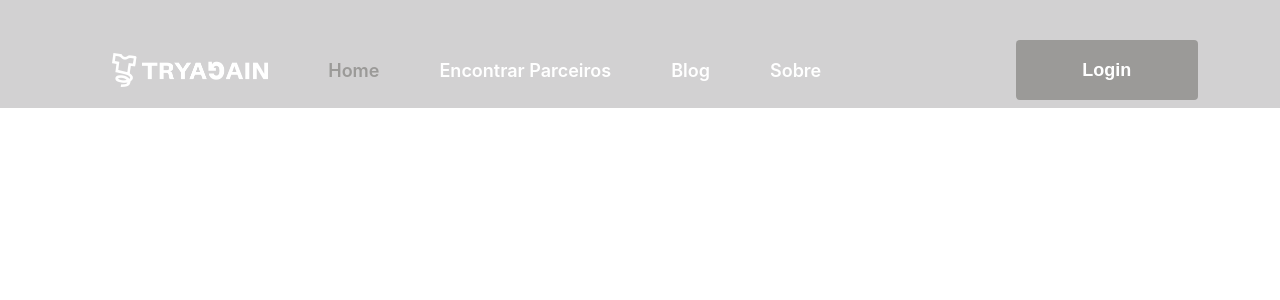
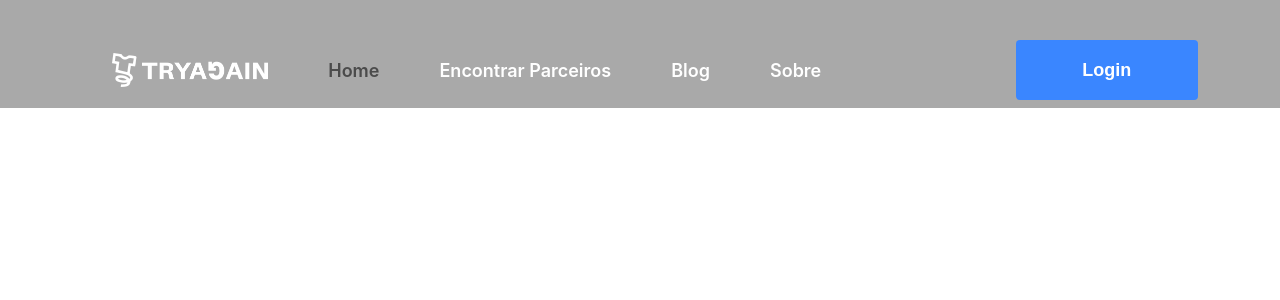
Before and after one commit to provihack-equipe-25/ph-team25, a React (Create React App) app in the folder team25/: page / in a window 1280 px wide. Shown: the top 300 px of the page. Built offline with nearby package versions, Linux system fonts and the light colour scheme.

Commit message:
[fix] colors readjusted

```diff
--- a/team25/src/App.js
+++ b/team25/src/App.js
@@ -6,9 +6,7 @@ import Router from "./router/Router"
 function App() {
   return (
     <BrowserRouter>
-      <Router>
-        <Header />
-      </Router>
+      <Router/>
     </BrowserRouter>
   )
 }
--- a/team25/src/components/header/styledHeader.js
+++ b/team25/src/components/header/styledHeader.js
@@ -12,7 +12,7 @@ export const HeaderContainer = styled.header`
     display: flex;
     align-items: center;
     #home {
-      color: ${colors.main};
+      color: ${colors.secondary};
     }
     a {
       margin: 0 30px;
@@ -32,16 +32,19 @@ export const HeaderContainer = styled.header`
     width: 182px;
     height: 60px;
     border: none;
-    background: #9b9a98;
+    background: ${colors.main};
     border-radius: 4px;
     font-style: normal;
     font-weight: 600;
     font-size: 18px;
     color: white;
-    transition: 300ms ease;
+    transition: 400ms ease;
     cursor: pointer;
     :hover{
-      opacity: 80%;
+      opacity: 90%;
+    }
+    :active{
+      opacity: 100%;
     }
   }
 `
--- a/team25/src/constants/theme.js
+++ b/team25/src/constants/theme.js
@@ -1,4 +1,7 @@
 export const colors = {
-  main: "#9B9A98",
-  background: "#D2D1D2",
+  main: "#3A86FF",
+  mainlight: "#D1E9FF",
+  mainfade: "#EFFDFF",
+  secondary: "#4B4B4B",
+  background: "#A9A9A9",
 }
--- a/team25/src/pages/home/styledHome.js
+++ b/team25/src/pages/home/styledHome.js
@@ -0,0 +1,6 @@
+import styled from 'styled-components'
+
+export const HomeContainer = styled.main`
+  display: flex;
+  flex-direction: column;
+`
```
